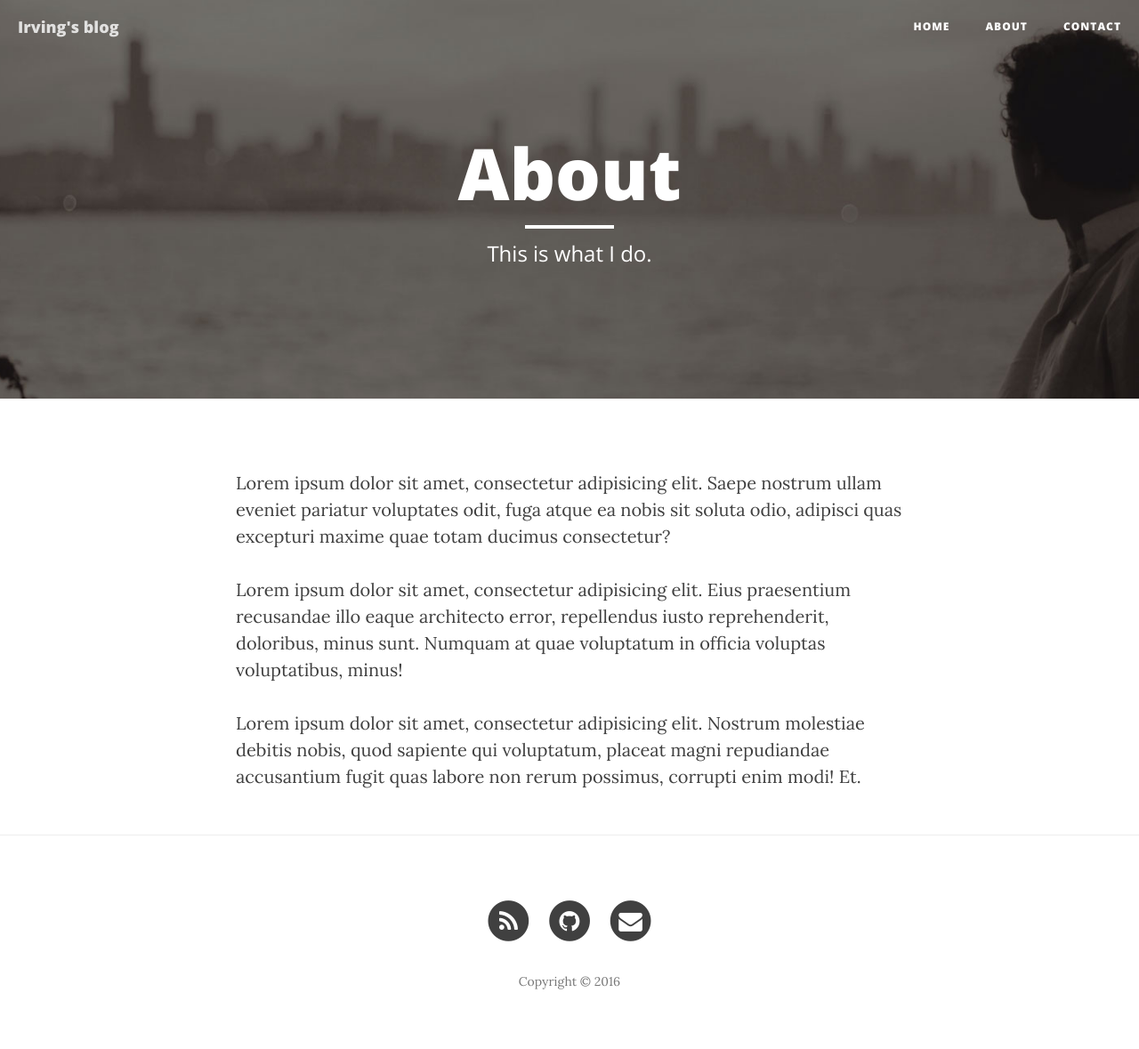
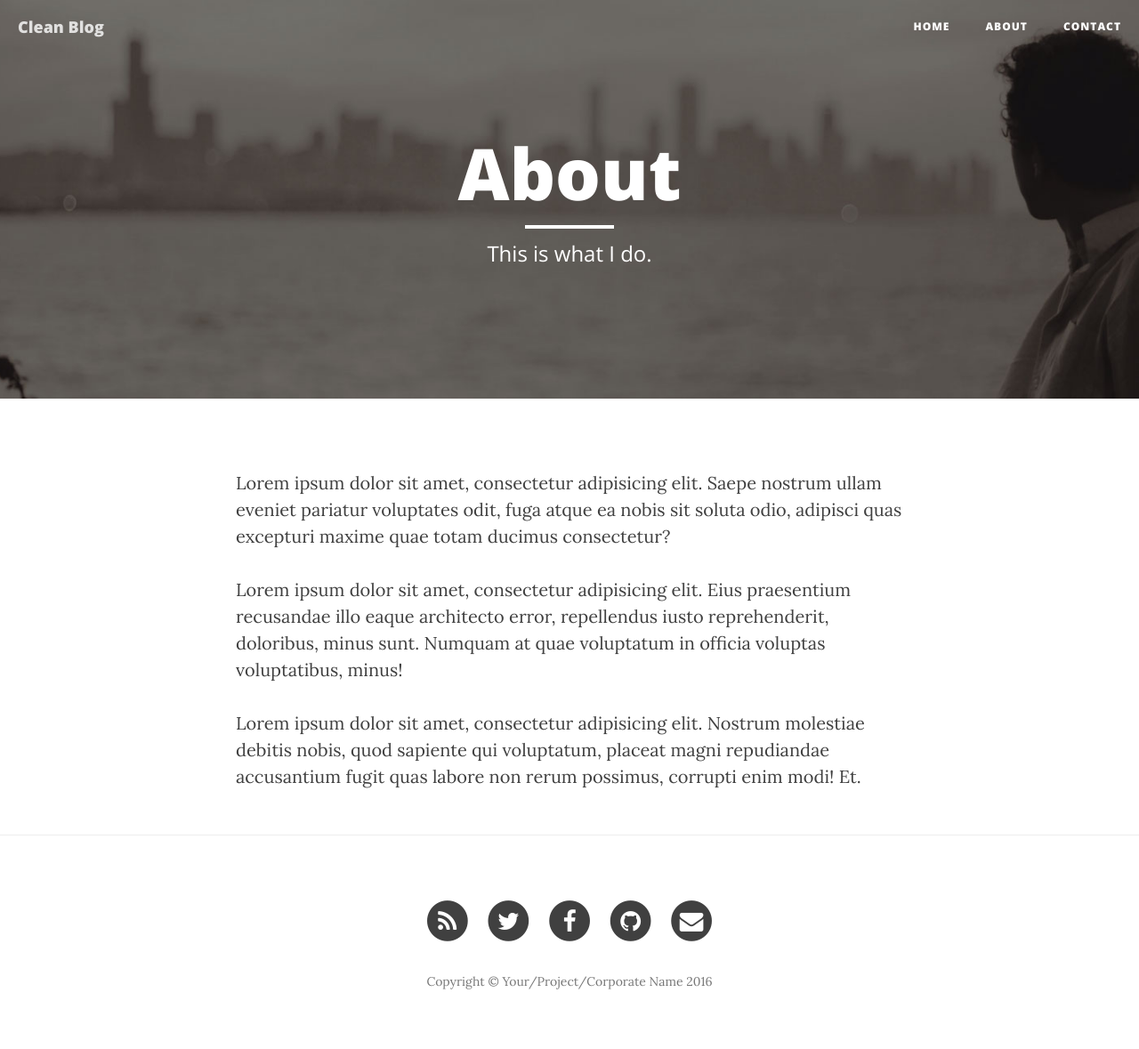
Before and after one commit to cuiyixiao/cyxblog, a Jekyll site: the page built from about.html, in a window 1280 px wide. Shown: the whole page at 89% size. Built offline with Jekyll 4.4.1, drawn with Linux system fonts in a browser that asks for light colours; nearby versions of some CDN libraries; some of the changed lines change nothing that is shown.

Commit message:
modification

```diff
--- a/_config.yml
+++ b/_config.yml
@@ -1,19 +1,15 @@
-# Welcome to Jekyll!
-#
-# This config file is meant for settings that affect your whole blog, values
-# which you are expected to set up once and rarely need to edit after that.
-# For technical reasons, this file is *NOT* reloaded automatically when you use
-# 'jekyll serve'. If you change this file, please restart the server process.
-
 # Site settings
-title: Irving's blog
+title: Clean Blog
 header-img: img/home-bg.jpg
-email: oos111l@sjtu.edu.com
+email: oos1111@sjtu.edu.cn
+copyright_name: Your/Project/Corporate Name
 description: "Write your site description here. It will be used as your sites meta description as well!"
-baseurl: "/blog" # the subpath of your site, e.g. /blog
-url: "Irving-cl.github.io" # the base hostname & protocol for your site
+baseurl: "/"
+url: "Irving-cl.github.io"
+twitter_username: SBootstrap
 github_username:  Irving-cl
-email_username:  your-email@yourdomain.com
+facebook_username:  IronSummitMedia
+email_username:  oos1111@sjtu.edu.cn
 
 # Build settings
 markdown: kramdown
```
Also changed, not shown: README.md.
